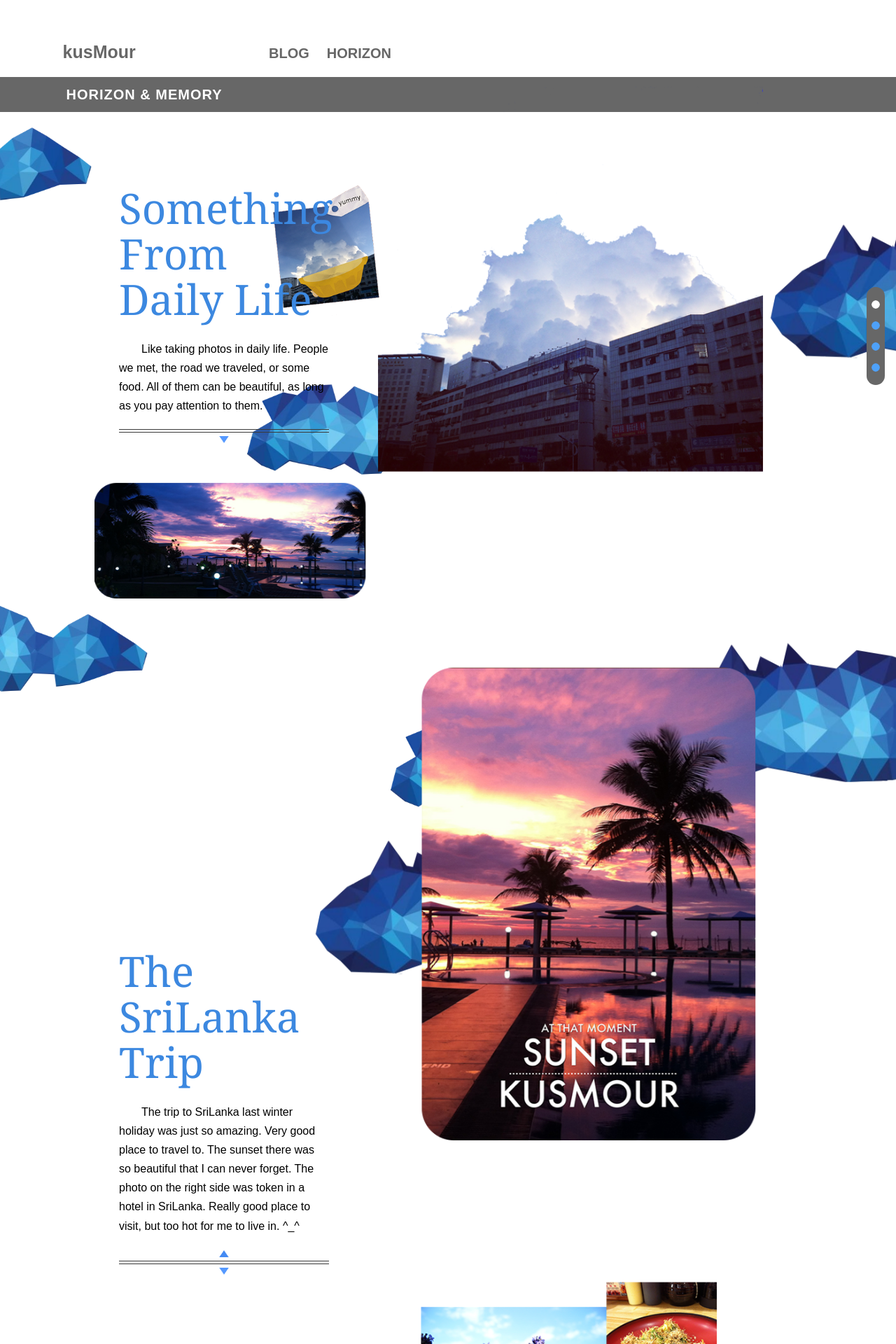
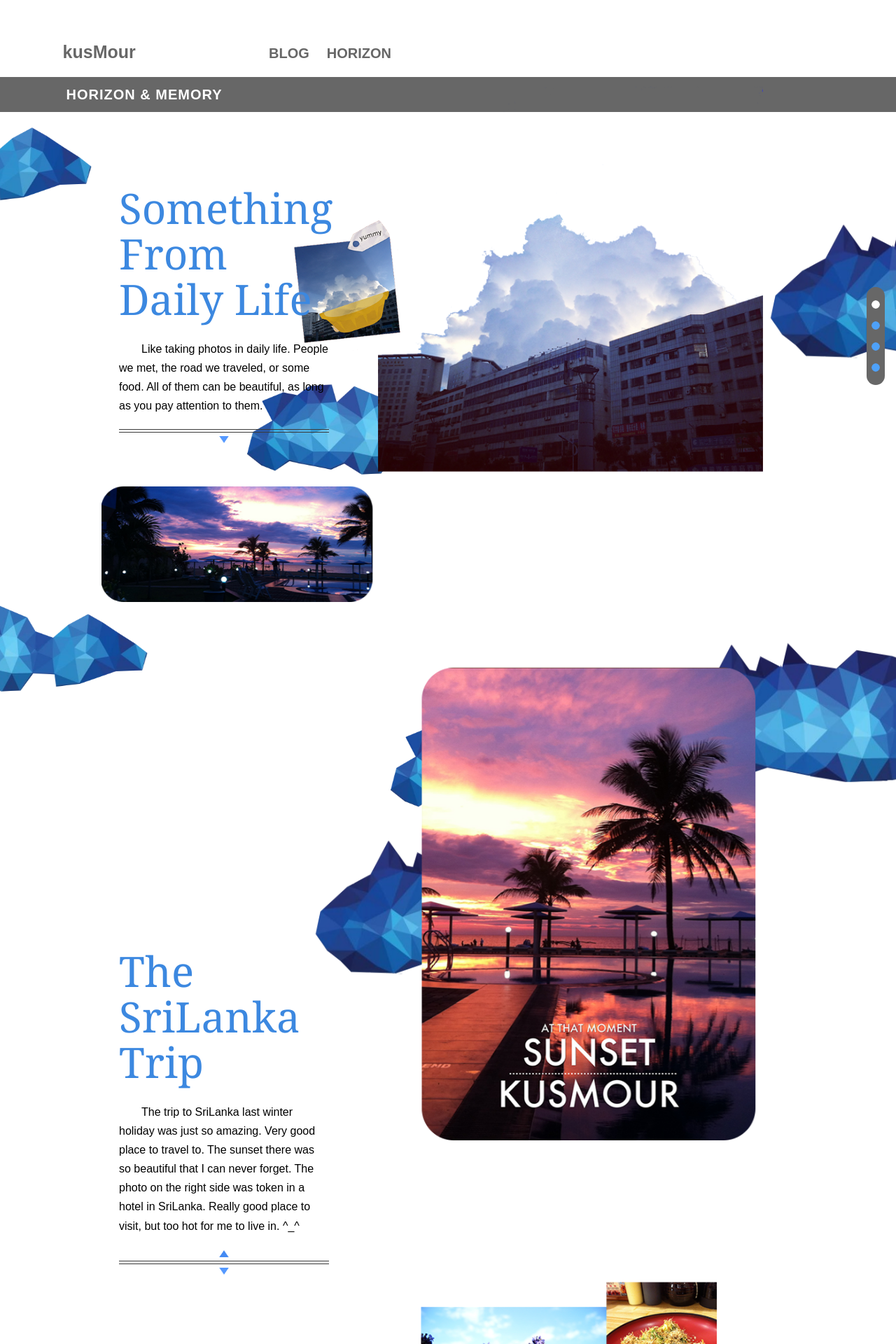
Before and after one commit to kusmour/blog_jekyll, a Jekyll site: the page built from horizon.html, in a window 1280 px wide. Shown: the top 1920 px of the page at 70% size. Built offline with Jekyll 4.4.1, drawn with Linux system fonts in a browser that asks for light colours.

Commit message:
modify horizon page

```diff
--- a/style/horizon.css
+++ b/style/horizon.css
@@ -301,8 +301,8 @@ nav.next-prev {
 
 	#bg2-1 {
 		position: absolute;
-		top: 252px;
-		left: 300px;
+		top: 302px;
+		left: 330px;
 		}
 	#bg2-2 {
 		position: absolute;
@@ -311,8 +311,8 @@ nav.next-prev {
 		}
 	#bg2-3 {
 		position: absolute;
-		top: 635px;
-		left: 95px;
+		top: 640px;
+		left: 105px;
 		}
 	#bg2-4 {
 		position: absolute;
```
